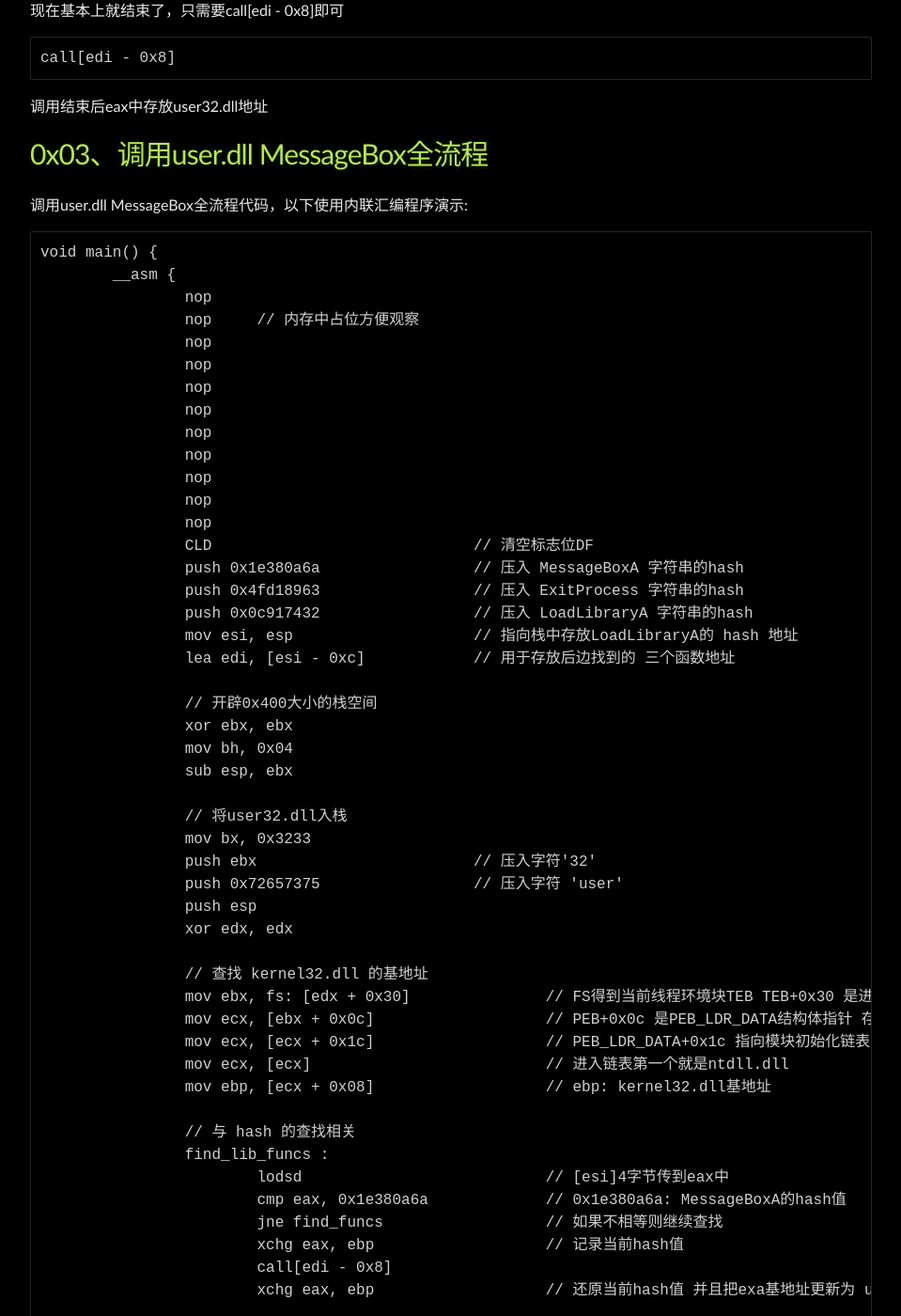
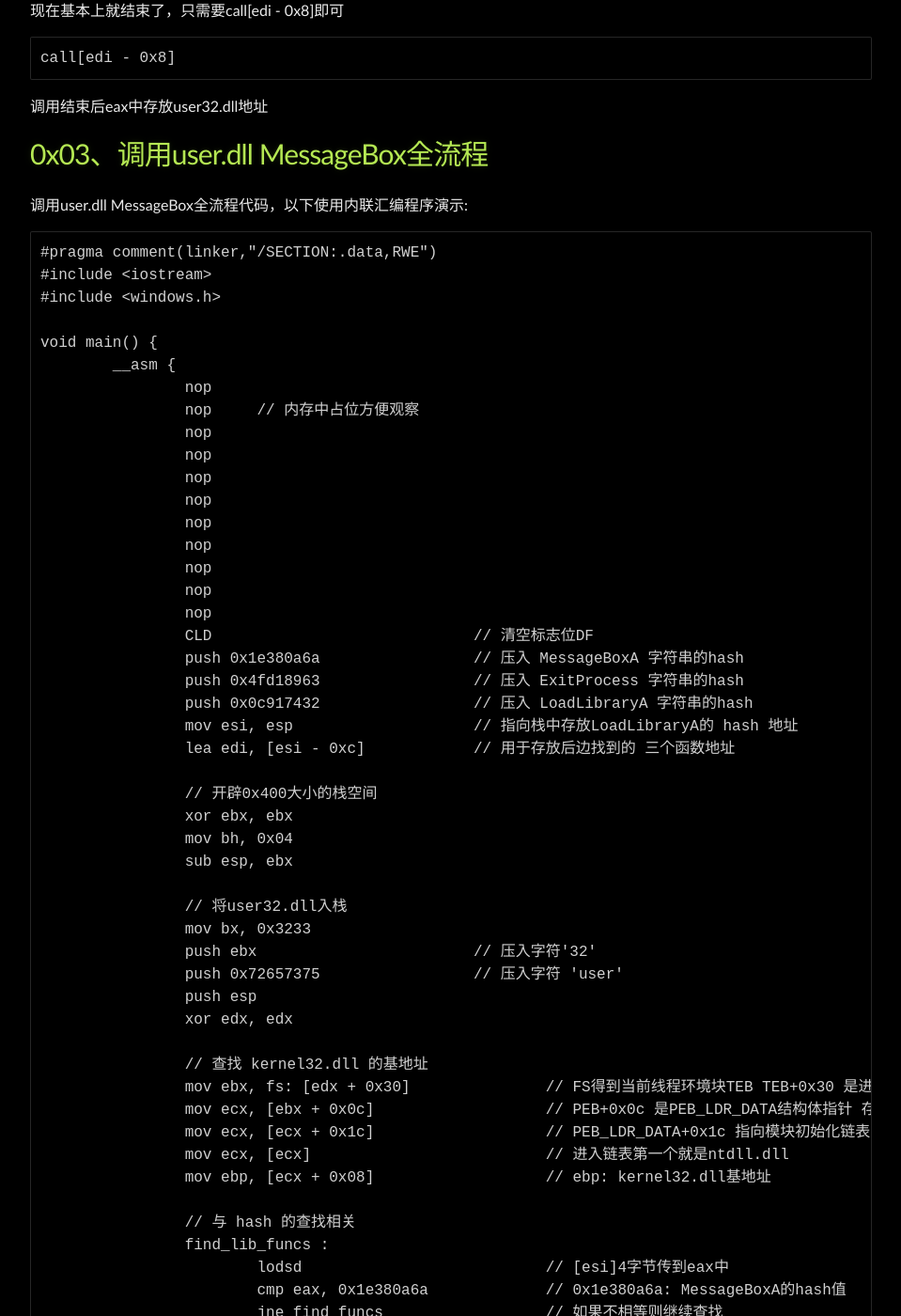
Before and after one commit to Leeyangee/leeyangee.github.io, a Jekyll site: the page built from _posts/2023-08-11-编译测试 TEB查kernel.dll找LoadLibraryA最终加载user.dll全流程.md, in a window 1280 px wide and 1400 px high, scrolled down 2664 px. Shown: the whole window at 94% size, without its empty margins (160-1119 px from the left). Built offline with Jekyll 4.4.1, drawn with Linux system fonts in a browser that asks for light colours; some of the changed text lies outside the part shown.

Commit message:
Update 2023-08-11-编译测试 TEB查kernel.dll找LoadLibraryA最终加载user.dll全流程.md

````diff
--- a/_posts/2023-08-11-编译测试 TEB查kernel.dll找LoadLibraryA最终加载user.dll全流程.md
+++ b/_posts/2023-08-11-编译测试 TEB查kernel.dll找LoadLibraryA最终加载user.dll全流程.md
@@ -111,6 +111,10 @@
 
 调用user.dll MessageBox全流程代码，以下使用内联汇编程序演示:
 ```
+#pragma comment(linker,"/SECTION:.data,RWE")
+#include <iostream>
+#include <windows.h>
+
 void main() {
 	__asm {
 		nop
````
